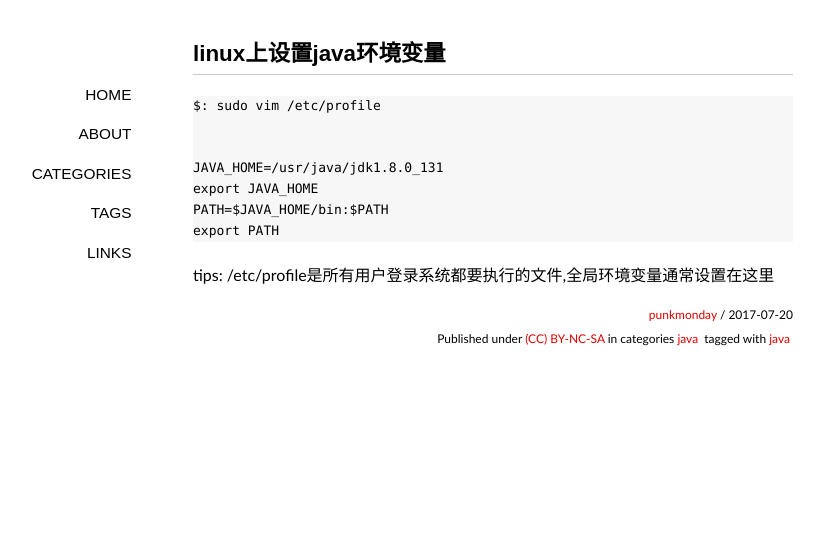
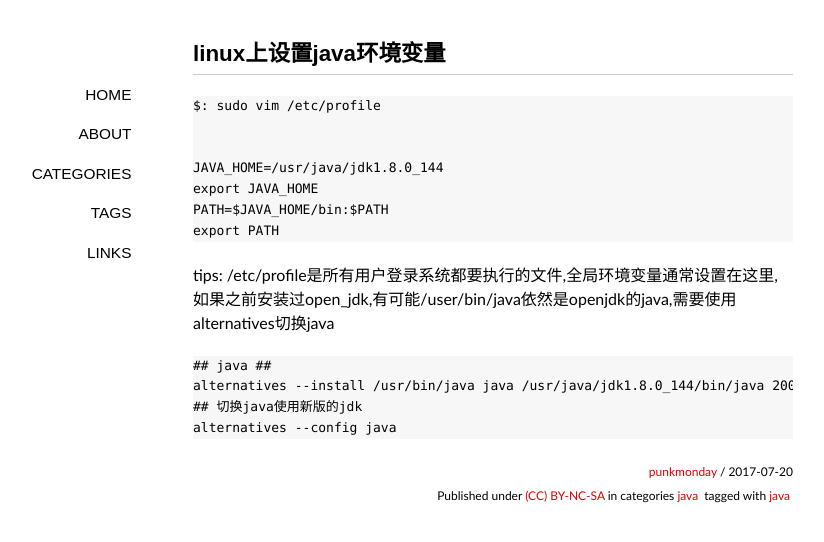
Before and after one commit to punkmonday/punkmonday.github.io, a Jekyll site: the page built from _posts/2017-07-20-linux-java-path.md, in a window 1280 px wide. Shown: the top 542 px of the page, without its empty margins (147-971 px from the left). Built offline with Jekyll 4.4.1, drawn with Linux system fonts in a browser that asks for light colours; some web fonts are replaced; comment, search, counter and statistics services are not loaded.

Commit message:
Update 2017-07-20-linux-java-path.md

````diff
--- a/_posts/2017-07-20-linux-java-path.md
+++ b/_posts/2017-07-20-linux-java-path.md
@@ -12,10 +12,17 @@ categories:
 $: sudo vim /etc/profile
 
 
-JAVA_HOME=/usr/java/jdk1.8.0_131
+JAVA_HOME=/usr/java/jdk1.8.0_144
 export JAVA_HOME
 PATH=$JAVA_HOME/bin:$PATH
 export PATH
 ```
 
-tips: /etc/profile是所有用户登录系统都要执行的文件,全局环境变量通常设置在这里
+tips: /etc/profile是所有用户登录系统都要执行的文件,全局环境变量通常设置在这里,如果之前安装过open_jdk,有可能/user/bin/java依然是openjdk的java,需要使用alternatives切换java
+
+```
+## java ##
+alternatives --install /usr/bin/java java /usr/java/jdk1.8.0_144/bin/java 200000
+## 切换java使用新版的jdk
+alternatives --config java
+```
````
